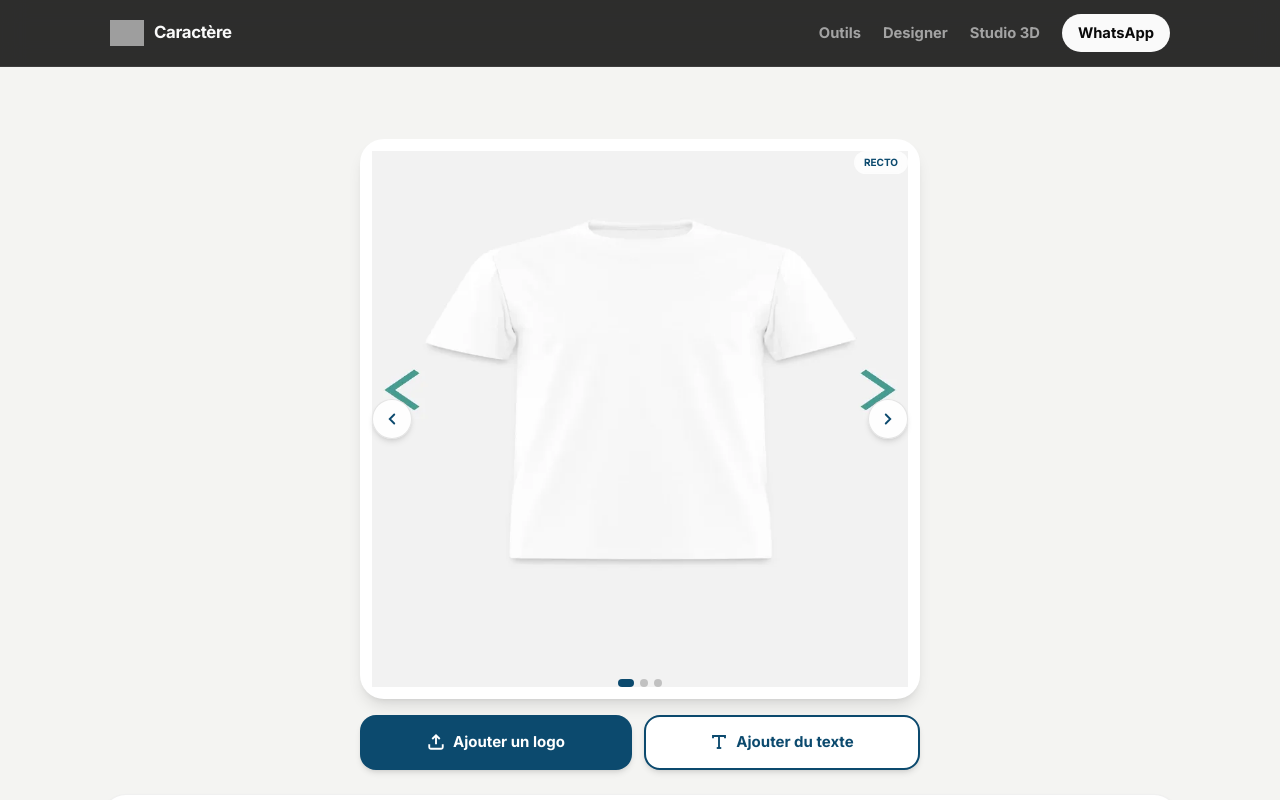
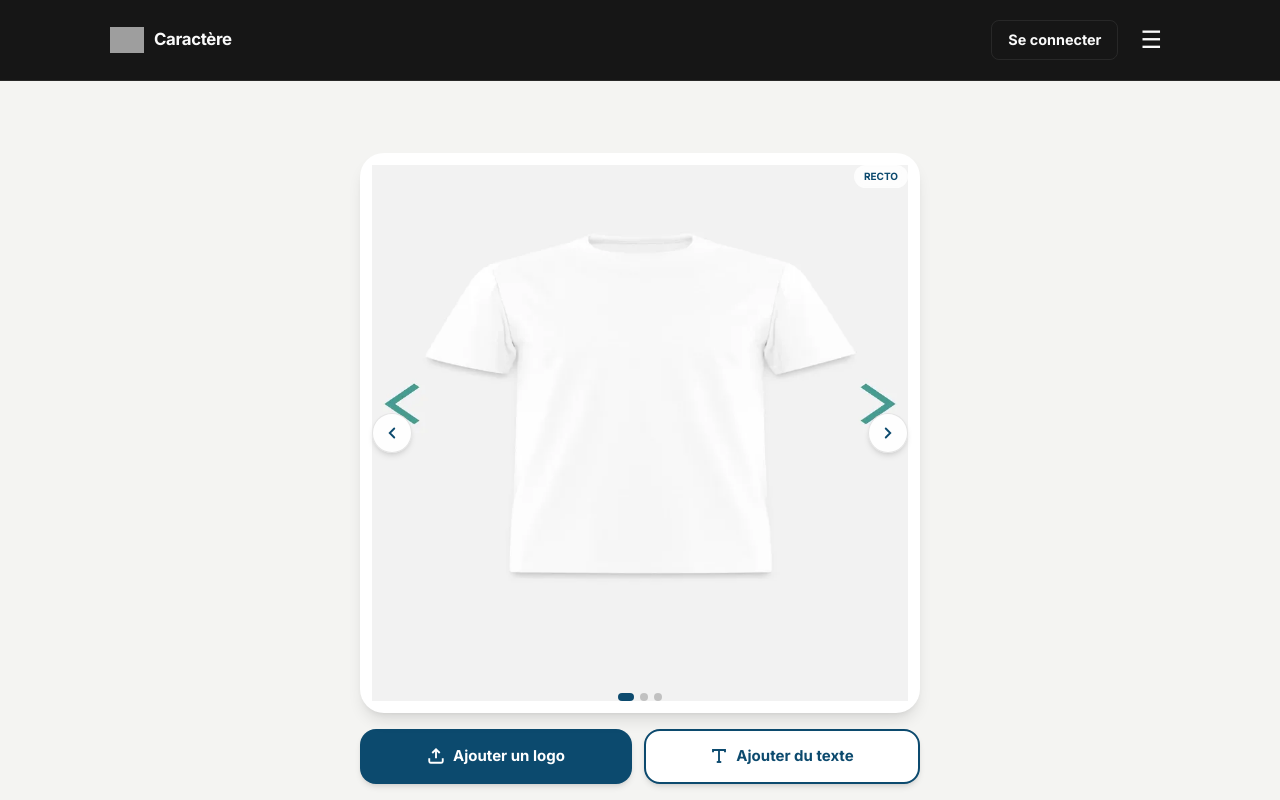
Before and after one commit to yakoumobi-sys/caractere.store, a Next.js app: page /designer in a window 1280 px wide. Shown: the top 800 px of the page. Built offline with nearby package versions, Linux system fonts and the light colour scheme; grey boxes are pictures that could not be loaded.

Commit message:
Update Navbar.tsx

```diff
--- a/components/layout/Navbar.tsx
+++ b/components/layout/Navbar.tsx
@@ -1,12 +1,7 @@
 'use client'
 
+import { useState } from 'react'
 import Link from 'next/link'
-
-// ============================================
-// CARACTÈRE — NAVBAR V5 "NOIR"
-// Tarifs + Avis remplacés par Designer + Studio 3D
-// Deploy to: components/layout/Navbar.tsx
-// ============================================
 
 const C = {
   black: '#0A0A0A',
@@ -31,13 +26,17 @@ const links = [
   { href: '/outils', label: 'Outils' },
   { href: '/designer', label: 'Designer' },
   { href: '/studio-3d', label: 'Studio 3D' },
+  { href: '/collection', label: 'Collection' },
+  { href: '/produits', label: 'Produits' },
 ]
 
 export default function Navbar() {
+  const [menuOpen, setMenuOpen] = useState(false)
+
   return (
     <nav style={{
       position: 'sticky', top: 0, zIndex: 50,
-      background: 'rgba(10,10,10,0.85)',
+      background: 'rgba(10,10,10,0.95)',
       backdropFilter: 'blur(12px)',
       WebkitBackdropFilter: 'blur(12px)',
       borderBottom: `1px solid ${C.line}`,
@@ -45,27 +44,64 @@ export default function Navbar() {
       <style>{`
         .nav-link { color: ${C.gray}; text-decoration: none; font-weight: 700; font-size: 0.92rem; transition: color 0.2s ease; white-space: nowrap; }
         .nav-link:hover { color: ${C.white}; }
-        .nav-inner { max-width: 1100px; margin: 0 auto; padding: 14px 20px; display: flex; align-items: center; justify-content: space-between; gap: 12px; }
-        .nav-links { display: flex; align-items: center; gap: 22px; overflow-x: auto; scrollbar-width: none; }
-        .nav-links::-webkit-scrollbar { display: none; }
-        .nav-wa { color: ${C.black} !important; background: ${C.white}; padding: 8px 16px; border-radius: 999px; font-weight: 800 !important; transition: opacity 0.2s ease; }
-        .nav-wa:hover { opacity: 0.85; color: ${C.black} !important; }
-        @media (max-width: 480px) {
-          .nav-links { gap: 16px; }
-          .nav-link { font-size: 0.85rem; }
-          .nav-wa { padding: 7px 13px; }
-        }
+        .nav-inner { max-width: 1100px; margin: 0 auto; padding: 14px 20px; display: flex; align-items: center; justify-content: space-between; }
+        .nav-left { display: flex; align-items: center; gap: 10px; }
+        .nav-right { display: flex; align-items: center; gap: 14px; }
+        .nav-login { color: ${C.white} !important; background: transparent; border: 1px solid ${C.line}; padding: 8px 16px; border-radius: 8px; font-weight: 700 !important; font-size: 0.9rem; transition: all 0.2s ease; text-decoration: none; }
+        .nav-login:hover { border-color: rgba(255,255,255,0.3); background: rgba(255,255,255,0.05); }
+        .hamburger { background: none; border: none; color: ${C.white}; font-size: 24px; cursor: pointer; padding: 8px; display: flex; align-items: center; justify-content: center; }
+        .menu-dropdown { position: absolute; top: 100%; right: 0; background: rgba(10,10,10,0.98); backdrop-filter: blur(12px); border: 1px solid ${C.line}; border-top: none; border-radius: 0 0 12px 12px; min-width: 240px; padding: 12px 0; }
+        .menu-item { display: block; padding: 12px 20px; color: ${C.gray}; text-decoration: none; font-weight: 600; font-size: 0.95rem; transition: all 0.2s ease; border-left: 2px solid transparent; }
+        .menu-item:hover { color: ${C.white}; background: rgba(255,255,255,0.05); border-left-color: ${C.white}; }
+        .menu-divider { height: 1px; background: ${C.line}; margin: 8px 0; }
       `}</style>
+
       <div className="nav-inner">
+        {/* GAUCHE : Logo */}
         <Link href="/" style={{ display: 'flex', alignItems: 'center', gap: '10px', textDecoration: 'none', color: C.white, flexShrink: 0 }}>
           <LogoMini />
           <span style={{ fontWeight: 900, fontSize: '1.05rem', letterSpacing: '-0.02em' }}>Caractère</span>
         </Link>
-        <div className="nav-links">
-          {links.map(l => (
-            <Link key={l.href} href={l.href} className="nav-link">{l.label}</Link>
-          ))}
-          <a href="https://wa.me/213557440522" className="nav-link nav-wa">WhatsApp</a>
+
+        {/* DROITE : Hamburger + Se connecter */}
+        <div className="nav-right" style={{ position: 'relative' }}>
+          <Link href="/admin/login" className="nav-login">
+            Se connecter
+          </Link>
+
+          <button
+            className="hamburger"
+            onClick={() => setMenuOpen(!menuOpen)}
+            aria-label="Menu"
+          >
+            ☰
+          </button>
+
+          {/* MENU DROPDOWN */}
+          {menuOpen && (
+            <div className="menu-dropdown">
+              {links.map((l, idx) => (
+                <div key={l.href}>
+                  <Link
+                    href={l.href}
+                    className="menu-item"
+                    onClick={() => setMenuOpen(false)}
+                  >
+                    {l.label}
+                  </Link>
+                  {idx === 2 && <div className="menu-divider" />}
+                </div>
+              ))}
+              <div className="menu-divider" />
+              <a
+                href="https://wa.me/213557440522"
+                className="menu-item"
+                onClick={() => setMenuOpen(false)}
+              >
+                💬 WhatsApp
+              </a>
+            </div>
+          )}
         </div>
       </div>
     </nav>
```
